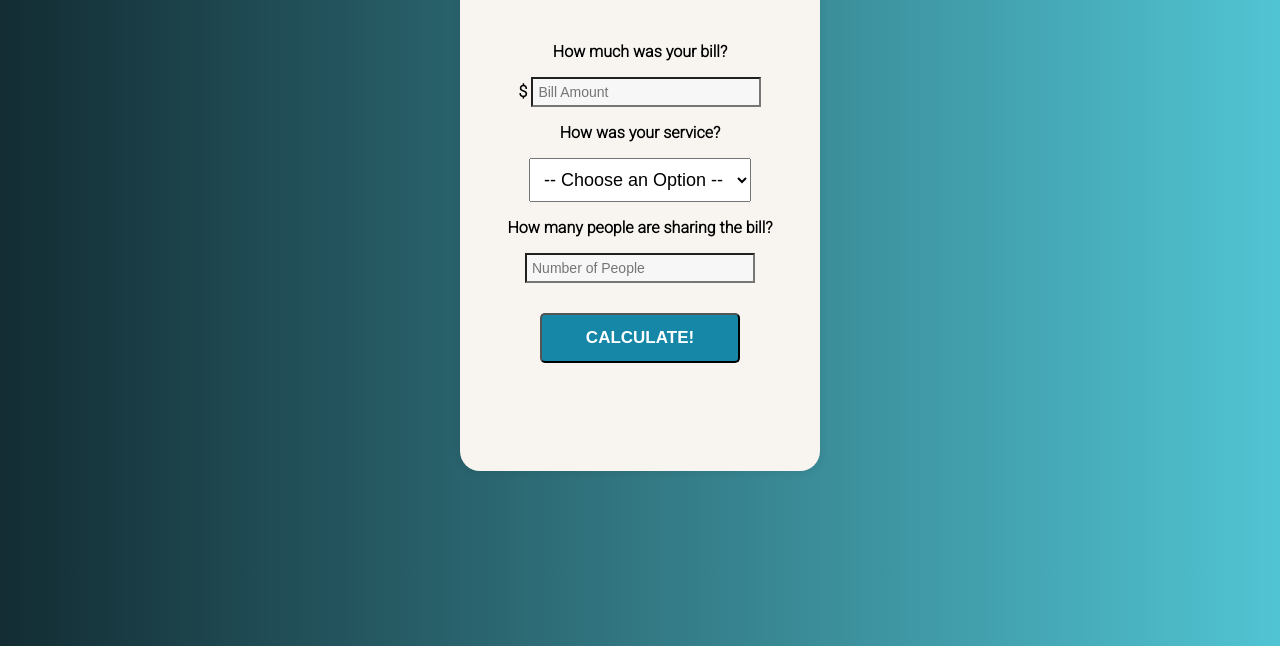
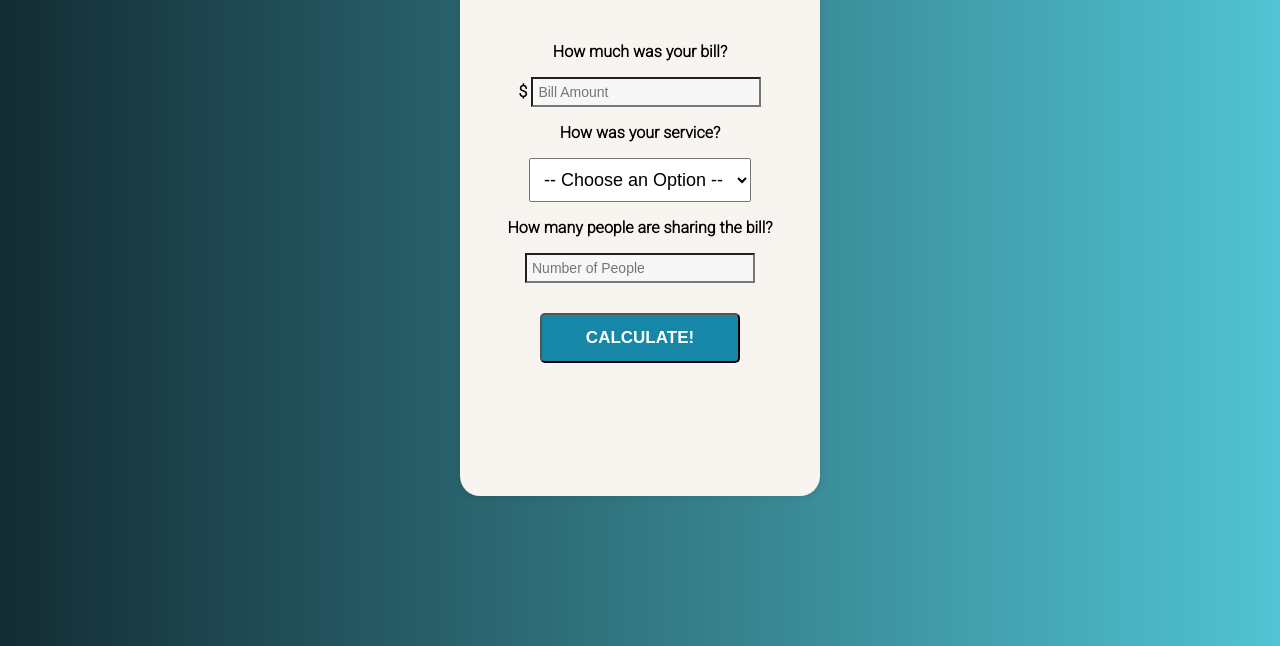
Before and after one commit to 25-vidushi/Tip-Calculator, a plain HTML site: page index.html in a window 1280 px wide. Shown: the part 154-800 px from the top of the page. Drawn offline with Linux system fonts and the light colour scheme; a web font is replaced by a local one.

Commit message:
Update style.css

```diff
--- a/style.css
+++ b/style.css
@@ -6,7 +6,7 @@ body {
 }
 
 #box {
-  height: 525px;
+  height: 550px;
   width: 360px;
   margin: 100px auto;
   background: #f8f5f1;
```
